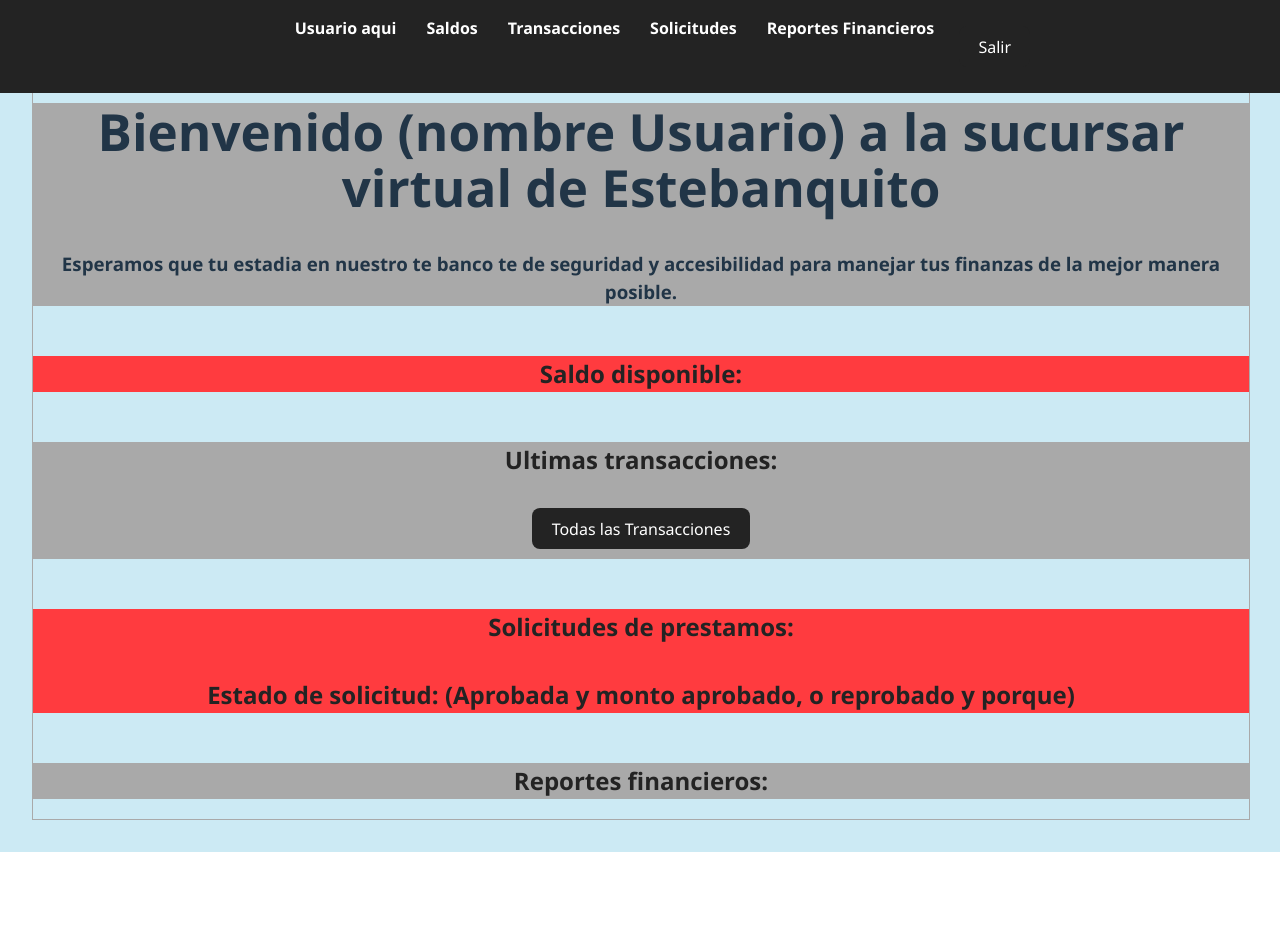
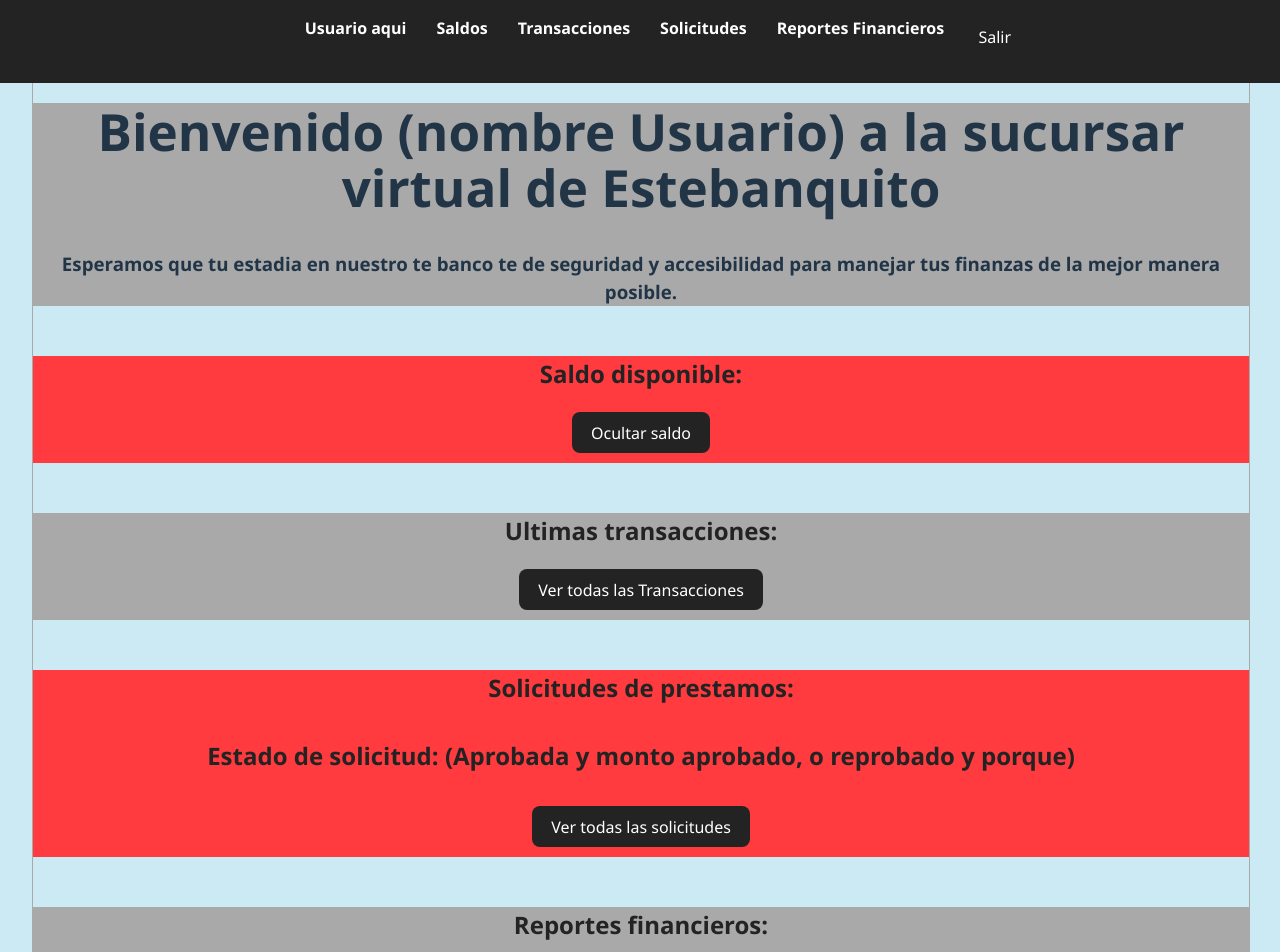
Before and after one commit to Franco-124/Proyecto_Web_Banco, a React (Vite) app: page /dashboard in a window 1280 px wide. Shown: the top 952 px of the page. Before the commit the page ends 852 px from the top, so only its background shows below. Built offline with nearby package versions, Linux system fonts and the light colour scheme.

Commit message:
Se agregan los botones para ver transacciones, solicitudes y prestamos, asi como el ocultar saldo, se requiere conexion a las demas piezas para el continuar del trabajo

```diff
--- a/src/components/Dashboard/Dashboard.css
+++ b/src/components/Dashboard/Dashboard.css
@@ -93,10 +93,12 @@ h2 {
 }
 
 button {
+  height: auto;
+  width: auto;
   background-color: var(--color-oscuro);
   color: white;
   border: none;
-  margin: 10px;
+  margin-bottom: 10px;
   cursor: pointer;
   transition: background-color 0.3s;
 }
--- a/src/components/Dashboard/Dashboard.jsx
+++ b/src/components/Dashboard/Dashboard.jsx
@@ -32,21 +32,24 @@ function Dashboard() {
 
                  <div id="Saldos" className="Saldos">
                     <h2>Saldo disponible: </h2>
+                    <button>Ocultar saldo</button>
 
                 </div>
                 <div id="Transacciones" className="Transacciones">
                     <h2>Ultimas transacciones: </h2>
-                    <button>Todas las Transacciones</button>
+                    <button>Ver todas las Transacciones</button>
 
                 </div>
                 <div id="Solicitudes" className="Solicitudes">
                     <h2>Solicitudes de prestamos:
                         <h4>Estado de solicitud: (Aprobada y monto aprobado, o reprobado y porque)</h4>
                     </h2>
+                    <button className="Solicitud">Ver todas las solicitudes</button>
 
                 </div>
                 <div id="Reportes" className="Reportes">
                     <h2>Reportes financieros:</h2>
+                    <button>Ver todos los reportes</button>
 
                 </div>
         </div>
```
